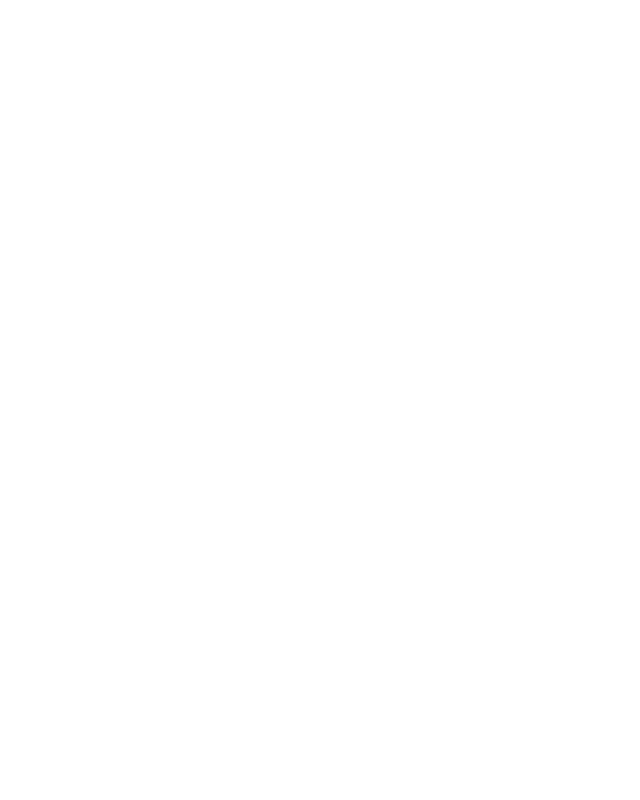
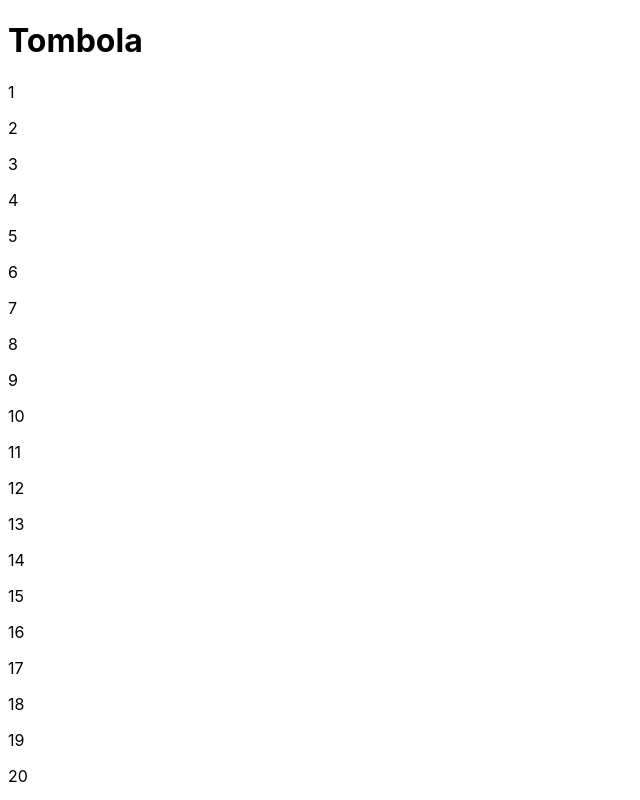
Before and after one commit to giovanni-arduini/web-tombola, a React (Vite) app: page / in a window 1280 px wide. Shown: the top 800 px of the page, without its empty margins (0-640 px from the left). Built offline with nearby package versions, Linux system fonts and the light colour scheme.

Commit message:
ADD Number in Table

```diff
--- a/src/App.jsx
+++ b/src/App.jsx
@@ -1,5 +1,20 @@
 import "./App.css";
+import Header from "./Header/Header.jsx";
+import Table from "./Table/Table";
+import { useState } from "react";
+import NumberContext from "./NumberContext";
 
-function App() {}
+const numbers = new Array(99).fill(0).map((_, index) => index);
+
+function App() {
+  return (
+    <NumberContext.Provider value={numbers}>
+      <>
+        <Header />
+        <Table />
+      </>
+    </NumberContext.Provider>
+  );
+}
 
 export default App;
--- a/src/Header/Header.jsx
+++ b/src/Header/Header.jsx
@@ -0,0 +1,5 @@
+function Header() {
+  return <h1>Tombola</h1>;
+}
+
+export default Header;
--- /dev/null
+++ b/src/NumberContext.jsx
@@ -0,0 +1,5 @@
+import { createContext } from "react";
+
+const NumberContext = createContext();
+
+export default NumberContext;
--- a/src/Table/Table.jsx
+++ b/src/Table/Table.jsx
@@ -0,0 +1,11 @@
+import Number from "../Number/Number";
+import { useContext } from "react";
+import NumberContext from "../NumberContext";
+
+function Table() {
+  const numbers = useContext(NumberContext);
+  console.log(numbers);
+  return numbers.map((n) => <Number key={n} n={n + 1} />);
+}
+
+export default Table;
```
